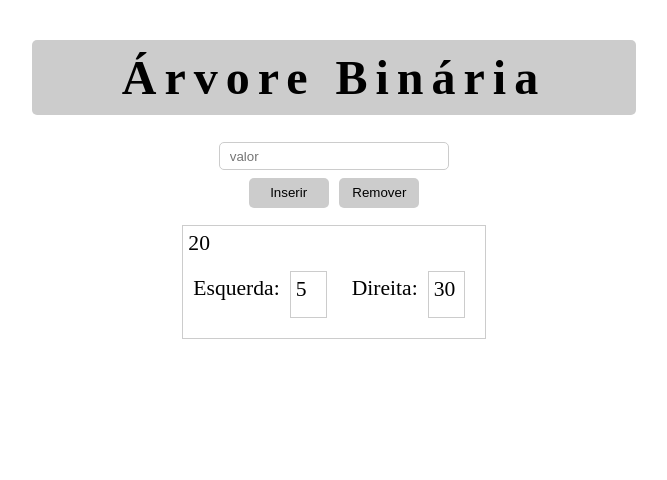
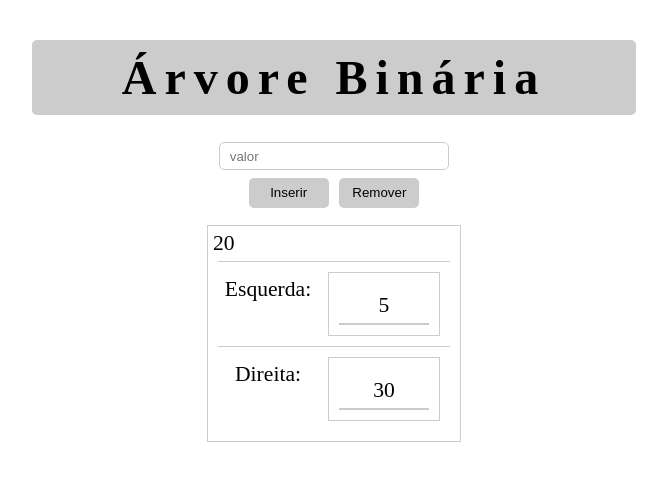
Before and after one commit to ufjf-dcc207/ufjf-dcc207-2024-3-a-trb2-trb2-vanessatrajano, a React (Vite) app: page / in a window 1280 px wide. Shown: the top 480 px of the page, without its empty margins (306-973 px from the left). Built offline with nearby package versions, Linux system fonts and the light colour scheme.

Commit message:
Faz ajustes no css do Nó

```diff
--- a/src/components/No.css
+++ b/src/components/No.css
@@ -3,13 +3,16 @@
   margin: 10px;
   padding: 5px;
   font-size: 1.35rem;
+  display: grid;
 }
 
 .filhos-container{
-    display: flex;
-    justify-content: space-around;
     padding: 5px;
     gap: 15px;
+
+    .no-esq{
+        border-top: 1px solid #ccc;
+        border-bottom: 1px solid #ccc;
     }
 
     .valor-container{
@@ -17,5 +20,7 @@
         span{
             text-align: center;
             margin-top: 15px;
+            width: 100px;
         }
     }
+}
--- a/src/components/No.jsx
+++ b/src/components/No.jsx
@@ -5,7 +5,7 @@ function No({ no }) {
     <div className="no-container">
       <span>{no.valor}</span>
       <div className="filhos-container">
-        <div>
+        <div className="no-esq">
           {no.esquerda && (
             <div className="valor-container">
               <span>Esquerda: </span>
```
Lines whose indentation alone changed are shown as unchanged.
